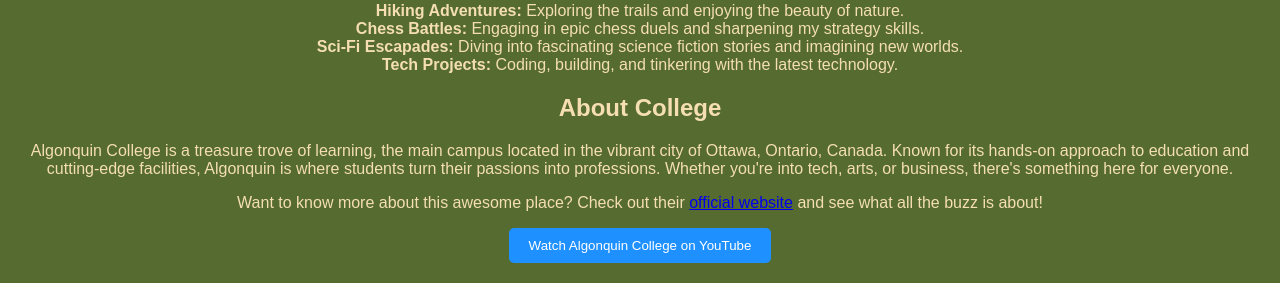
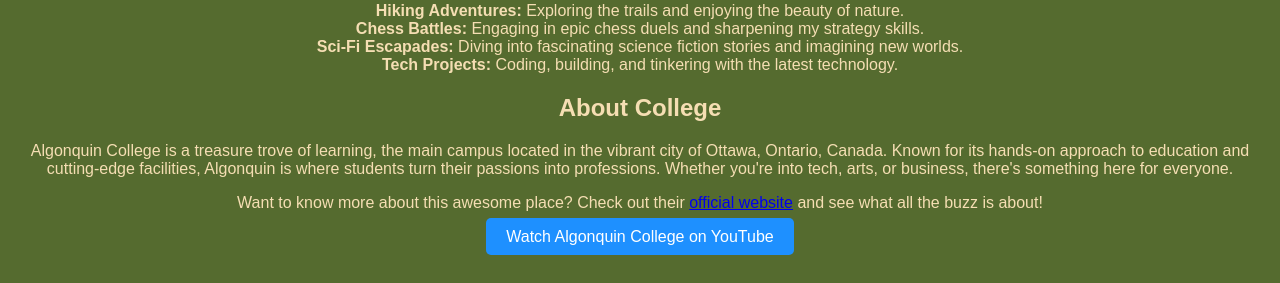
Before and after one commit to codebool/Algonquin-CP, a PHP site: page / in a window 1280 px wide. Shown: the part 762-1045 px from the top of the page. After the commit the page ends 1017 px from the top, so only its background shows below. Run offline with PHP 8.4, Linux system fonts and the light colour scheme.

Commit message:
fix a bug

```diff
--- a/CST7285/Assignment01/index.html
+++ b/CST7285/Assignment01/index.html
@@ -5,7 +5,7 @@
     <meta content="width=device-width, initial-scale=1.0" name="viewport">
     <title>Index - Bo Qu</title>
     <link href="styles.css" rel="stylesheet">
-    <link rel="stylesheet" href="https://cdnjs.cloudflare.com/ajax/libs/font-awesome/5.15.4/css/all.min.css">
+    <link href="https://cdnjs.cloudflare.com/ajax/libs/font-awesome/5.15.4/css/all.min.css" rel="stylesheet">
 </head>
 <body class="index">
 <header>
@@ -70,7 +70,7 @@
         <p>Want to know more about this awesome place? Check out their <a href="https://www.algonquincollege.com/"
                                                                           target="_blank">official website</a> and see
             what all the buzz is about!</p>
-        <button><a href="https://www.youtube.com/watch?v=94ZIWMB2vQ0">Watch Algonquin College on YouTube</a></button>
+        <a class="button" href="https://www.youtube.com/watch?v=94ZIWMB2vQ0" target="_blank">Watch Algonquin College on YouTube</a>
     </section>
 </main>
 
--- a/CST7285/Assignment01/styles.css
+++ b/CST7285/Assignment01/styles.css
@@ -51,7 +51,7 @@
     padding: 0;
 }
 
-.index button {
+.index .button {
     background-color: #1E90FF;
     color: white;
     border: none;
@@ -60,11 +60,11 @@
     cursor: pointer;
 }
 
-.index button:hover {
+.index .button:hover {
     background-color: #104E8B;
 }
 
-.index button a {
+.index .button {
     color: white;
     text-decoration: none;
 }
```
